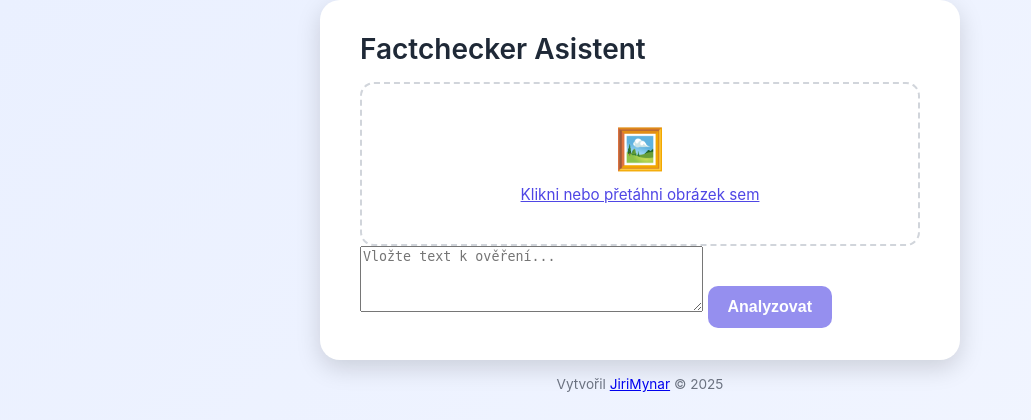
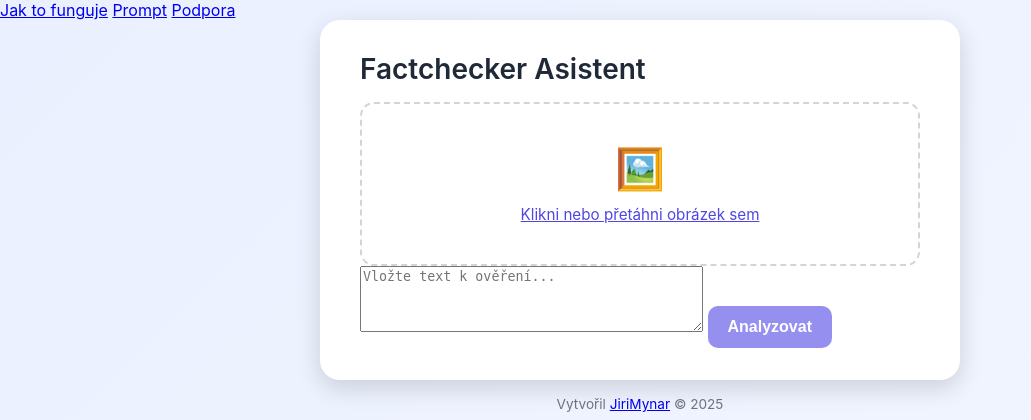
Before and after one commit to JiriMynar/politweet-assistant, a Flask app: page / in a window 1280 px wide. Shown: the top 420 px of the page, without its empty margins (0-1031 px from the left). Run offline with Flask 3, Linux system fonts and the light colour scheme.

Commit message:
Update index.html

```diff
--- a/templates/index.html
+++ b/templates/index.html
@@ -6,6 +6,11 @@
     <link rel="stylesheet" href="{{ url_for('static', filename='style.css') }}">
 </head>
 <body>
+      <nav>
+    <a href="#about">Jak to funguje</a>
+    <a href="#prompt">Prompt</a>
+    <a href="#support">Podpora</a>
+  </nav>
     <main class="card">
         <h1>Factchecker Asistent</h1>
         <div id="dropZone" tabindex="0">
```
